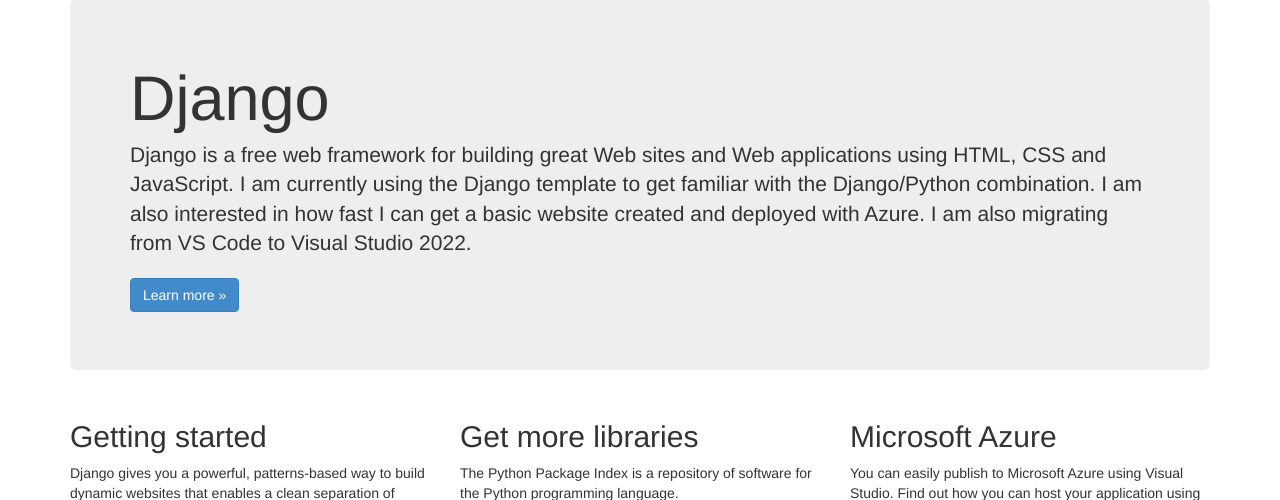
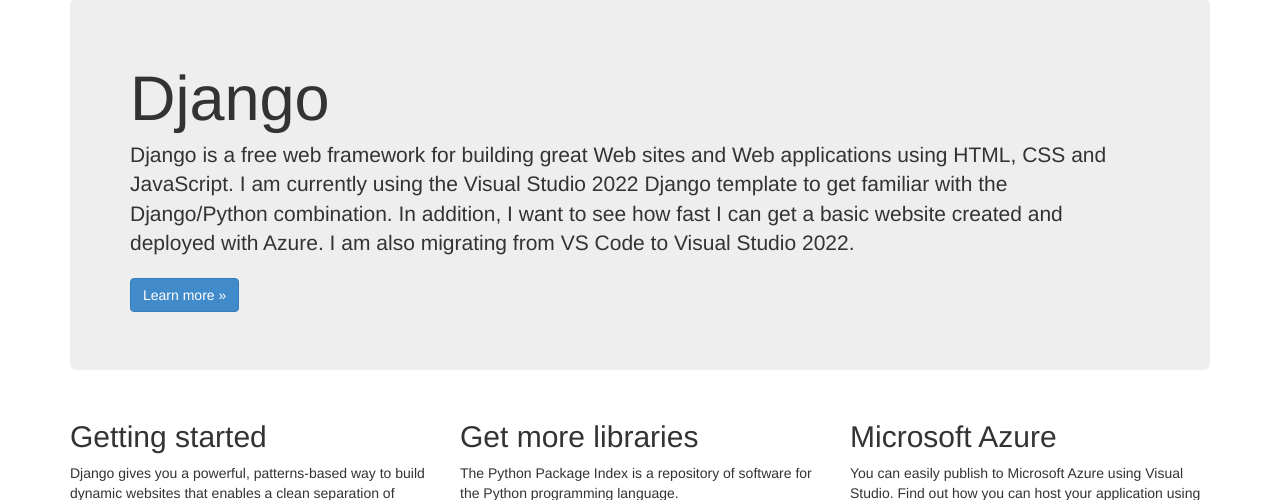
Before and after one commit to dlopez079/DjangoWebProject1, a Django app: page / in a window 1280 px wide. Shown: the part 51-551 px from the top of the page. Run offline with Django 3.2, Linux system fonts and the light colour scheme; some libraries are stand-ins or nearby versions.

Commit message:
Better Proof Reading I'm working on my awful proof reading as this is my third time fixing the Jumbotron Summary.  lol

```diff
--- a/app/templates/app/index.html
+++ b/app/templates/app/index.html
@@ -4,7 +4,7 @@
 
 <div class="jumbotron">
     <h1>Django</h1>
-    <p class="lead">Django is a free web framework for building great Web sites and Web applications using HTML, CSS and JavaScript.  I am currently using the Django template to get familiar with the Django/Python combination. I am also interested in how fast I can get a basic website created and deployed with Azure. I am also migrating from VS Code to Visual Studio 2022.</p>
+    <p class="lead">Django is a free web framework for building great Web sites and Web applications using HTML, CSS and JavaScript.  I am currently using the Visual Studio 2022 Django template to get familiar with the Django/Python combination. In addition, I want to see how fast I can get a basic website created and deployed with Azure. I am also migrating from VS Code to Visual Studio 2022.</p>
     <p><a href="https://www.djangoproject.com/" class="btn btn-primary btn-large">Learn more &raquo;</a></p>
 </div>
 
```
